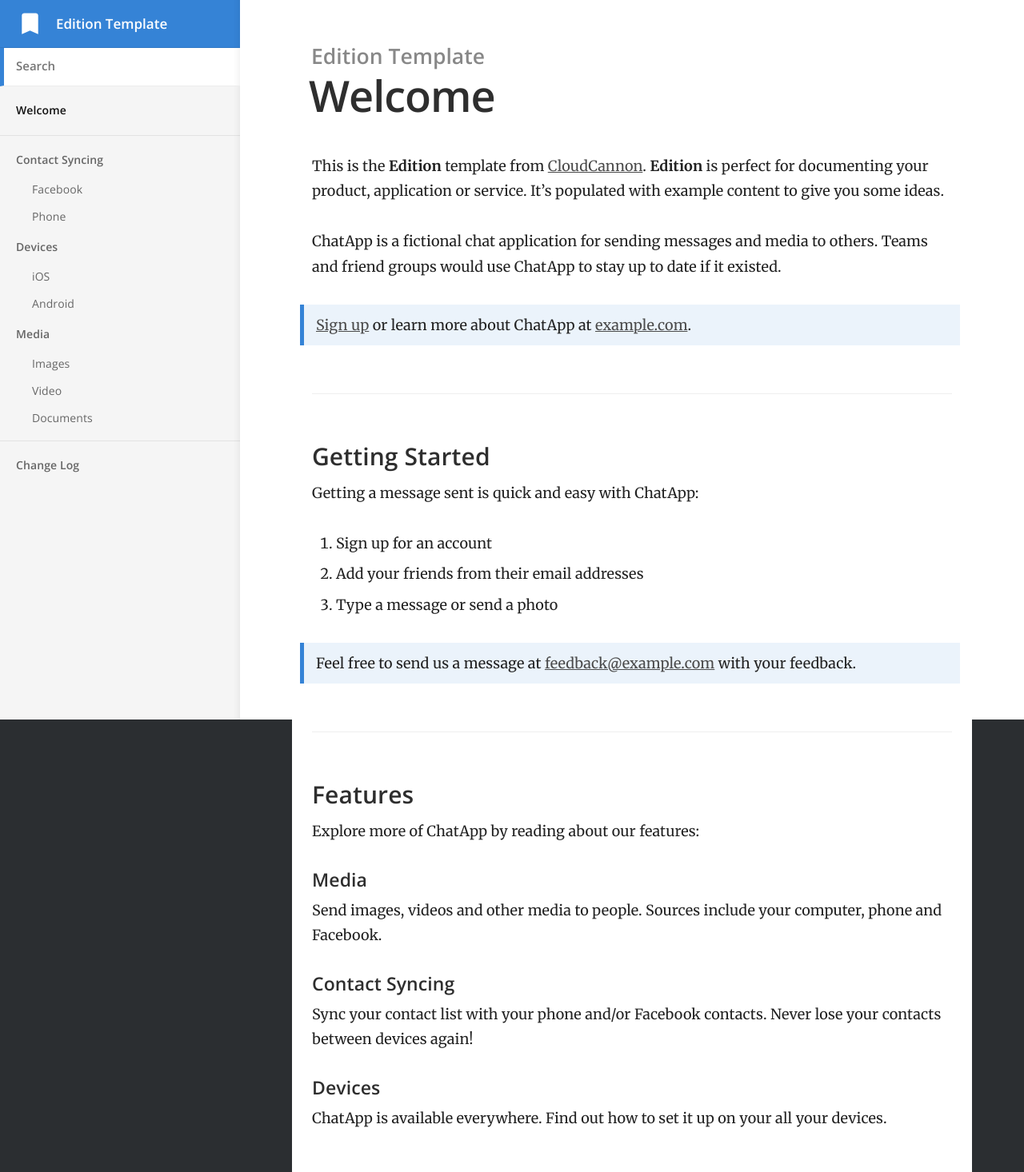
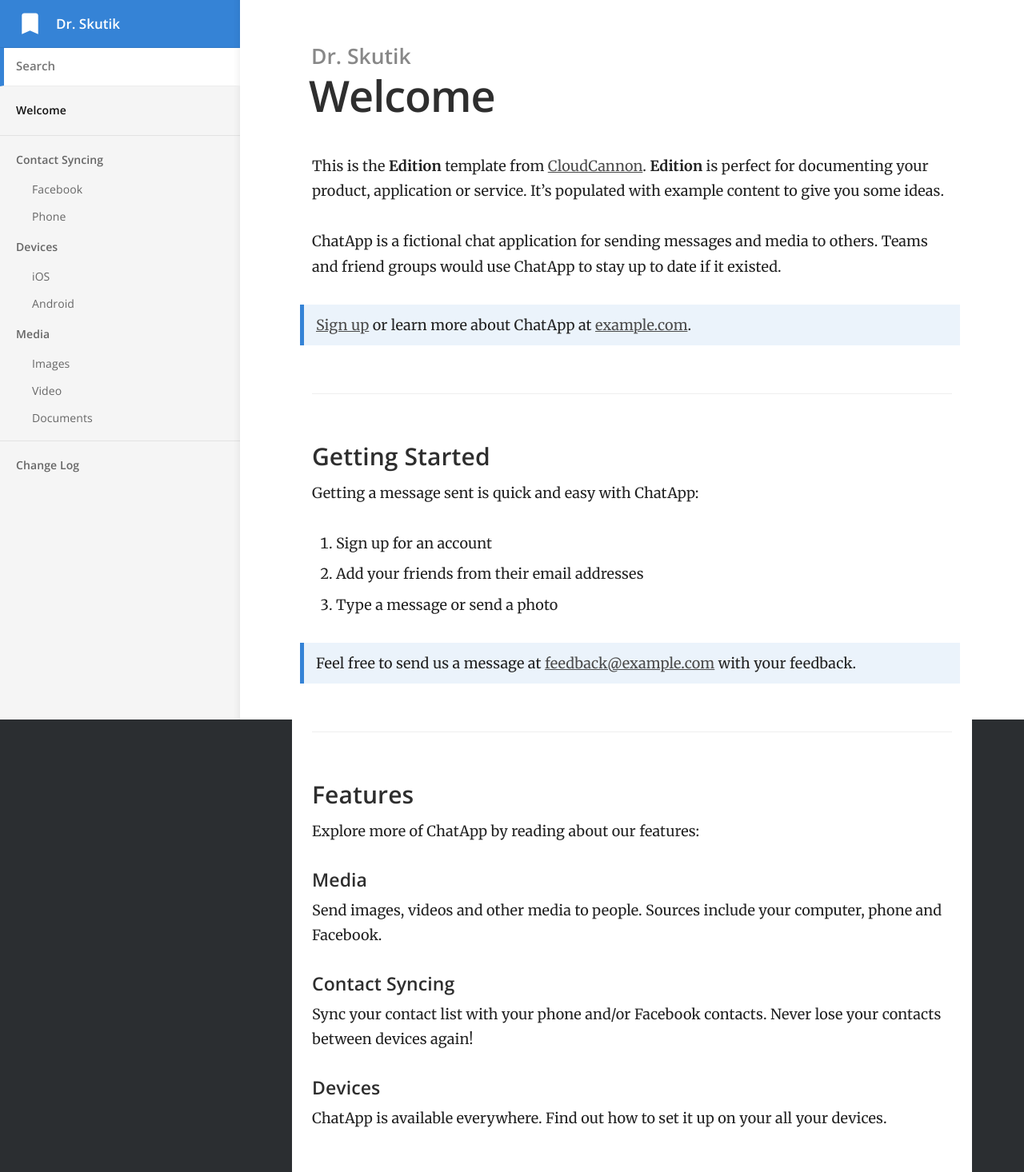
Before and after one commit to bukupedia/dr-skutik, a Jekyll site: the page built from index.md, in a window 1280 px wide. Shown: the whole page at 80% size. Built offline with Jekyll 4.4.1, drawn with Linux system fonts in a browser that asks for light colours.

Commit message:
Update _config.yml

```diff
--- a/_config.yml
+++ b/_config.yml
@@ -1,9 +1,9 @@
 # ----
 # Site
 
-title: Edition Template
-url: "https://long-pig.cloudvent.net"
-baseurl:
+title: Dr. Skutik
+url: "https://bukupedia.github.io"
+baseurl: /dr-skutik
 google_analytics_key:
 show_full_navigation: true
 
@@ -22,7 +22,7 @@ social:
 # -----
 # Build
 
-timezone: Etc/UTC
+timezone: Asia/Jakarta
 
 permalink: pretty
 
```
